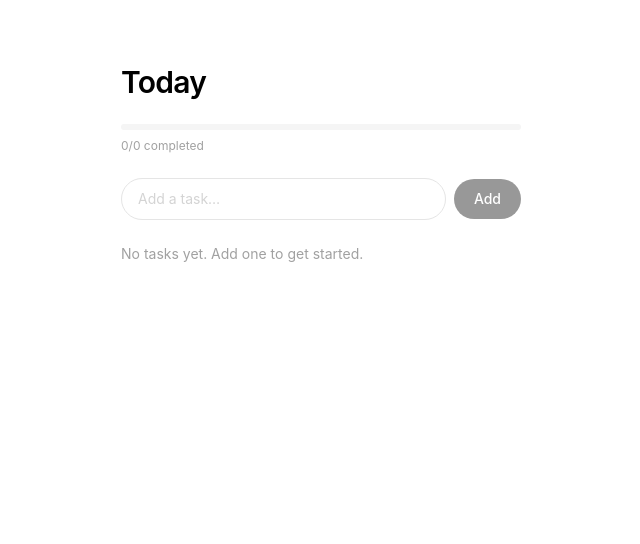
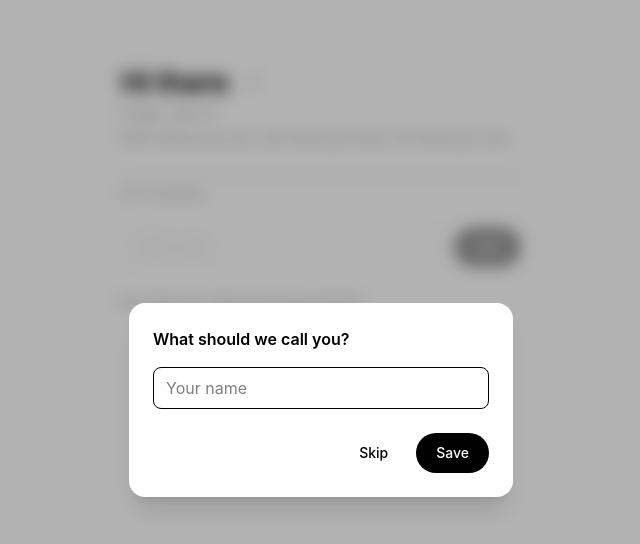
Before and after one commit to gabrielciprianoo/todo, a React (Vite) app: page / in a window 1280 px wide. Shown: the top 544 px of the page, without its empty margins (319-959 px from the left). Built offline with nearby package versions, Linux system fonts and the light colour scheme.

Commit message:
✨ add ProfileHeader component for user greeting and quote display with name editing functionality

```diff
--- a/src/features/tasks/TasksPage.tsx
+++ b/src/features/tasks/TasksPage.tsx
@@ -1,23 +1,35 @@
 import { useState } from "react";
 import { useTasks } from "./useTasks";
+import { useProfile } from "../profile/useProfile";
+import type { ProgressBucket } from "../profile/types";
 import { ProgressBar } from "../../shared/components/molecules/ProgressBar";
 import { ConfirmModal } from "../../shared/components/molecules/ConfirmModal";
+import { ProfileHeader } from "../../shared/components/organisms/ProfileHeader";
 import { TaskList } from "../../shared/components/organisms/TaskList";
 import { AddTaskForm } from "../../shared/components/organisms/AddTaskForm";
 import { Button } from "../../shared/components/atoms/Button";
-import { Text } from "../../shared/components/atoms/Text";
 
 export function TasksPage() {
   const { tasks, addTask, toggleTask, deleteTask, editTask, resetAll } = useTasks();
+  const { name, onboarded, setName, skipOnboarding } = useProfile();
   const [deletingTaskId, setDeletingTaskId] = useState<string | null>(null);
   const [resetConfirmOpen, setResetConfirmOpen] = useState(false);
 
   const completed = tasks.filter((task) => task.completed).length;
   const deletingTask = tasks.find((task) => task.id === deletingTaskId);
 
+  const bucket: ProgressBucket =
+    completed === 0 ? "empty" : completed === tasks.length ? "complete" : "in-progress";
+
   return (
     <div className="mx-auto flex min-h-screen w-full max-w-md flex-col gap-6 px-6 py-16">
-      <Text variant="title">Today</Text>
+      <ProfileHeader
+        name={name}
+        onboarded={onboarded}
+        bucket={bucket}
+        onSaveName={setName}
+        onSkip={skipOnboarding}
+      />
 
       <ProgressBar completed={completed} total={tasks.length} />
 
--- /dev/null
+++ b/src/shared/components/organisms/ProfileHeader.tsx
@@ -0,0 +1,57 @@
+import { useEffect, useState } from "react";
+import { Pencil } from "lucide-react";
+import { Text } from "../atoms/Text";
+import { IconButton } from "../atoms/IconButton";
+import { NameModal } from "../molecules/NameModal";
+import { fetchQuoteOfTheDay } from "../../../features/profile/quotesApi";
+import type { ProgressBucket } from "../../../features/profile/types";
+
+type ProfileHeaderProps = {
+  name: string;
+  onboarded: boolean;
+  bucket: ProgressBucket;
+  onSaveName: (name: string) => void;
+  onSkip: () => void;
+};
+
+const todayLabel = new Intl.DateTimeFormat("en-US", {
+  month: "long",
+  day: "numeric",
+}).format(new Date());
+
+export function ProfileHeader({ name, onboarded, bucket, onSaveName, onSkip }: ProfileHeaderProps) {
+  const [nameModalOpen, setNameModalOpen] = useState(() => !onboarded);
+  const [quote, setQuote] = useState("");
+
+  useEffect(() => {
+    fetchQuoteOfTheDay(bucket).then(setQuote);
+  }, [bucket]);
+
+  return (
+    <div className="flex flex-col gap-1">
+      <div className="flex items-center gap-2">
+        <Text variant="title">{name ? `Hi, ${name}` : "Hi there"}</Text>
+        <IconButton aria-label="Edit name" onClick={() => setNameModalOpen(true)}>
+          <Pencil className="h-4 w-4" strokeWidth={1.5} />
+        </IconButton>
+      </div>
+      <Text variant="caption">Today, {todayLabel}</Text>
+      <Text variant="caption" className="italic">
+        {quote}
+      </Text>
+
+      <NameModal
+        open={nameModalOpen}
+        initialName={name}
+        onSave={(newName) => {
+          onSaveName(newName);
+          setNameModalOpen(false);
+        }}
+        onSkip={() => {
+          onSkip();
+          setNameModalOpen(false);
+        }}
+      />
+    </div>
+  );
+}
```
